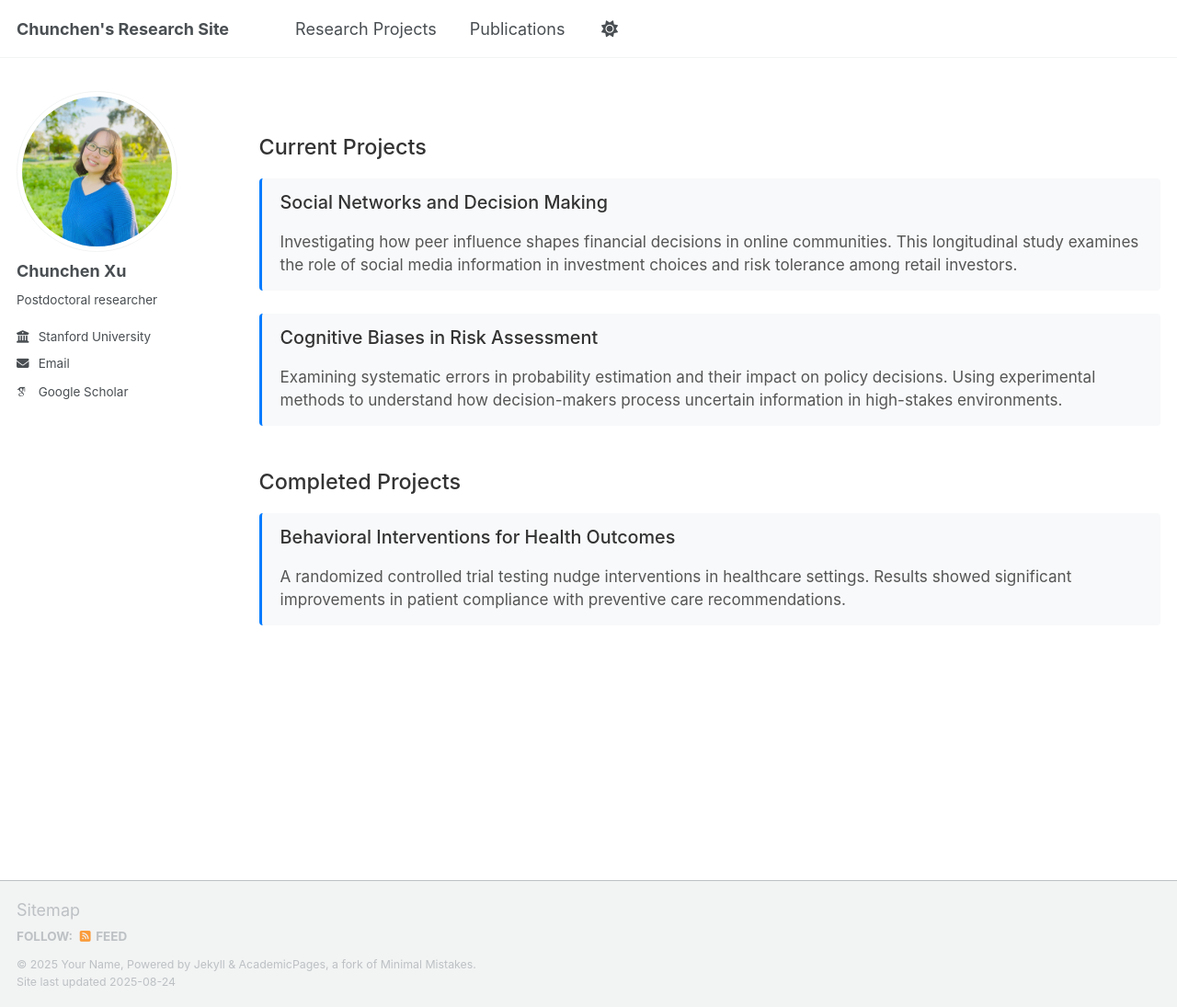
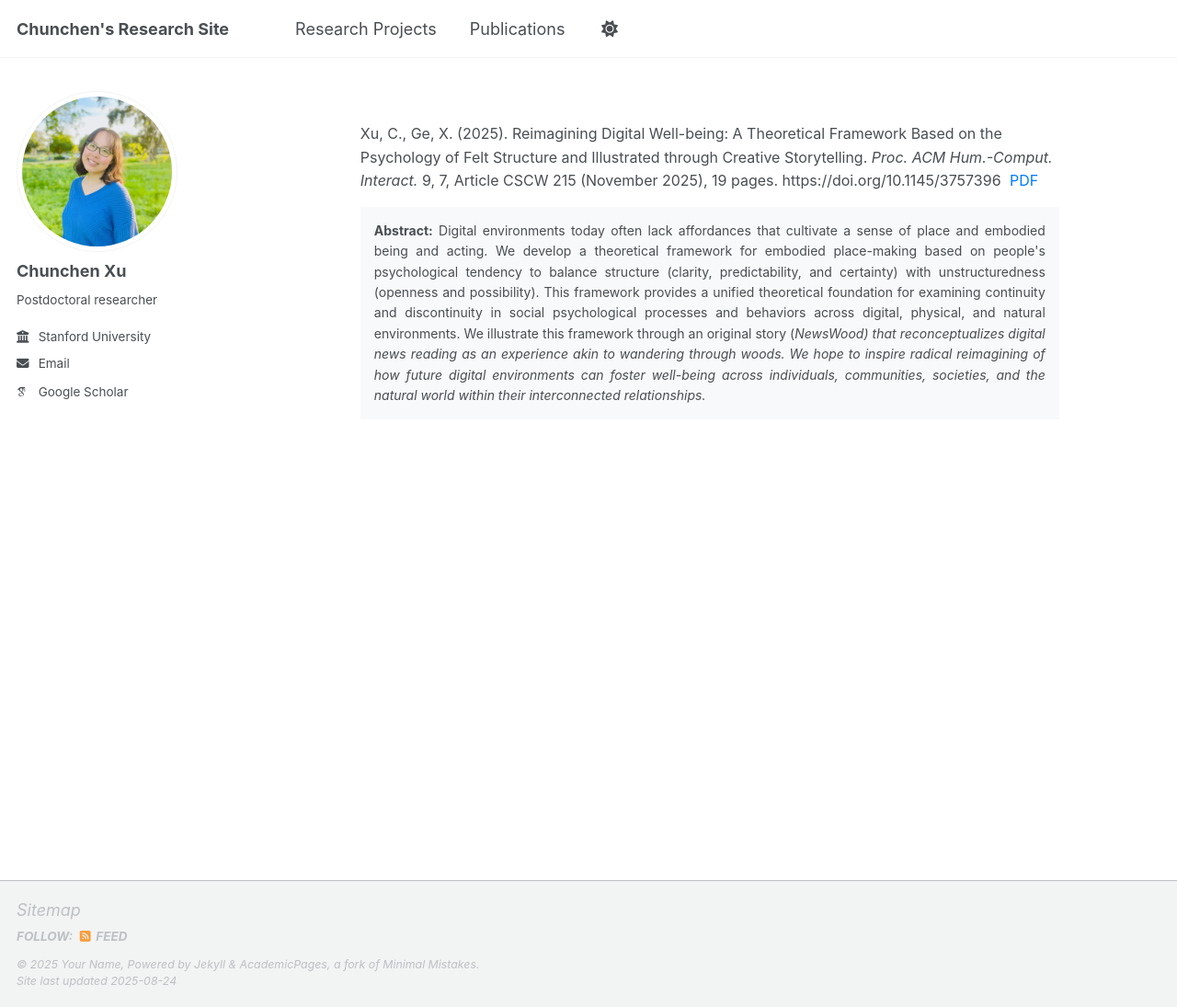
Before and after one commit to chunchenxu/chunchenxu.github.io, a Jekyll site: the page built from _pages/research.html, in a window 1280 px wide and 1095 px high. Shown: the whole window at 92% size. Built offline with Jekyll 4.4.1, drawn with Linux system fonts in a browser that asks for light colours; some web fonts are replaced; a script that is not in the unit is left out.

Commit message:
Update research.html

```diff
--- a/_pages/research.html
+++ b/_pages/research.html
@@ -6,56 +6,67 @@ author_profile: true
 
 <div class="research-container">
 
-    <h2>Current Projects</h2>
+    <div class="research-entry">
+        <div class="citation">
+            Xu, C., Ge, X. (2025). Reimagining Digital Well-being: A Theoretical Framework Based on the Psychology of Felt Structure and Illustrated through Creative Storytelling. <em>Proc. ACM Hum.-Comput. Interact.</em> 9, 7, Article CSCW 215 (November 2025), 19 pages. https://doi.org/10.1145/3757396
+            <a href="files/newswood.pdf" target="_blank">PDF</a>
+        </div>
 
-    <div class="project-entry">
-        <h3>Social Networks and Decision Making</h3>
-        <p>Investigating how peer influence shapes financial decisions in online communities. This longitudinal study examines the role of social media information in investment choices and risk tolerance among retail investors.</p>
-    </div>
-
-    <div class="project-entry">
-        <h3>Cognitive Biases in Risk Assessment</h3>
-        <p>Examining systematic errors in probability estimation and their impact on policy decisions. Using experimental methods to understand how decision-makers process uncertain information in high-stakes environments.</p>
-    </div>
-
-    <h2>Completed Projects</h2>
-
-    <div class="project-entry">
-        <h3>Behavioral Interventions for Health Outcomes</h3>
-        <p>A randomized controlled trial testing nudge interventions in healthcare settings. Results showed significant improvements in patient compliance with preventive care recommendations.</p>
+        <div class="abstract">
+            <strong>Abstract:</strong> Digital environments today often lack affordances that cultivate a sense of place and embodied being and acting. We develop a theoretical framework for embodied place-making based on people's psychological tendency to balance structure (clarity, predictability, and certainty) with unstructuredness (openness and possibility). This framework provides a unified theoretical foundation for examining continuity and discontinuity in social psychological processes and behaviors across digital, physical, and natural environments. We illustrate this framework through an original story (<em>NewsWood<em>) that reconceptualizes digital news reading as an experience akin to wandering through woods. We hope to inspire radical reimagining of how future digital environments can foster well-being across individuals, communities, societies, and the natural world within their interconnected relationships.
+        </div>
     </div>
 
 </div>
 
 <style>
-.research-container h2 {
-    font-size: 1.3em;
-    font-weight: 500;
-    color: #333;
-    margin-bottom: 20px;
+.research-container {
+    max-width: 800px;
+    margin: 0 auto;
+    padding: 20px;
+    font-family: -apple-system, BlinkMacSystemFont, "Segoe UI", Roboto, sans-serif;
+    line-height: 1.6;
 }
 
-.project-entry {
-    margin-bottom: 25px;
-    padding: 15px 20px;
-    background-color: #f8f9fa;
-    border-left: 3px solid #007bff;
-    border-radius: 4px;
+.research-entry {
+    margin-bottom: 30px;
 }
 
-.project-entry h3 {
-    font-size: 1.1em;
-    font-weight: 500;
-    color: #333;
-    margin-top: 0;
-    margin-bottom: 10px;
+.citation {
+    font-size: 16px;
+    margin-bottom: 15px;
 }
 
-.project-entry p {
-    font-size: 0.95em;
-    font-weight: 400;
-    margin-bottom: 0;
-    line-height: 1.5;
-    color: #555;
+.citation a {
+    color: #007bff;
+    text-decoration: none;
+    margin-left: 5px;
+}
+
+.citation a:hover {
+    text-decoration: underline;
+}
+
+.abstract {
+    background-color: #f8f9fa;
+    padding: 15px;
+    margin: 15px 0;
+    font-size: 14px;
+    text-align: justify;
+}
+
+hr {
+    border: none;
+    height: 1px;
+    background-color: #dee2e6;
+    margin: 30px 0;
+}
+
+h2 {
+    color: #495057;
+    margin-top: 40px;
+    margin-bottom: 20px;
+    font-size: 1.2em;
+    font-weight: 500;
 }
 </style>
```
